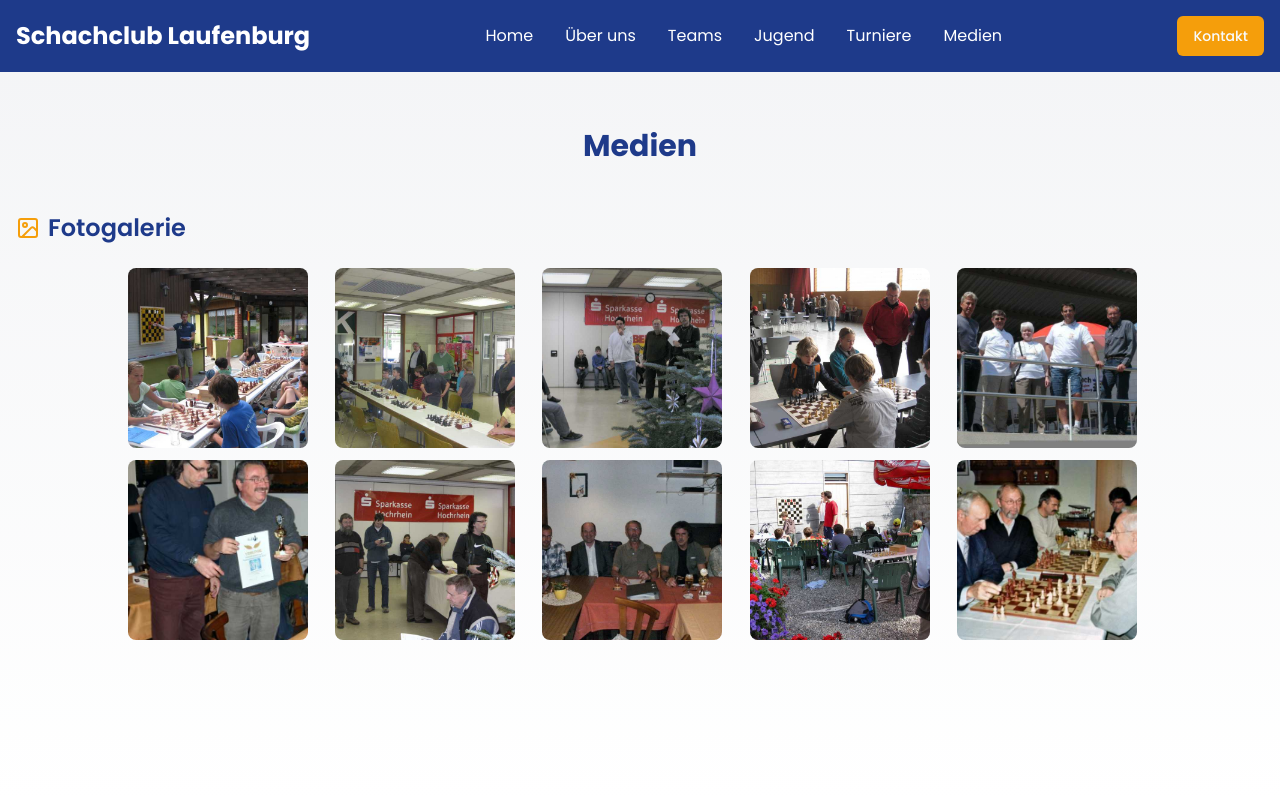
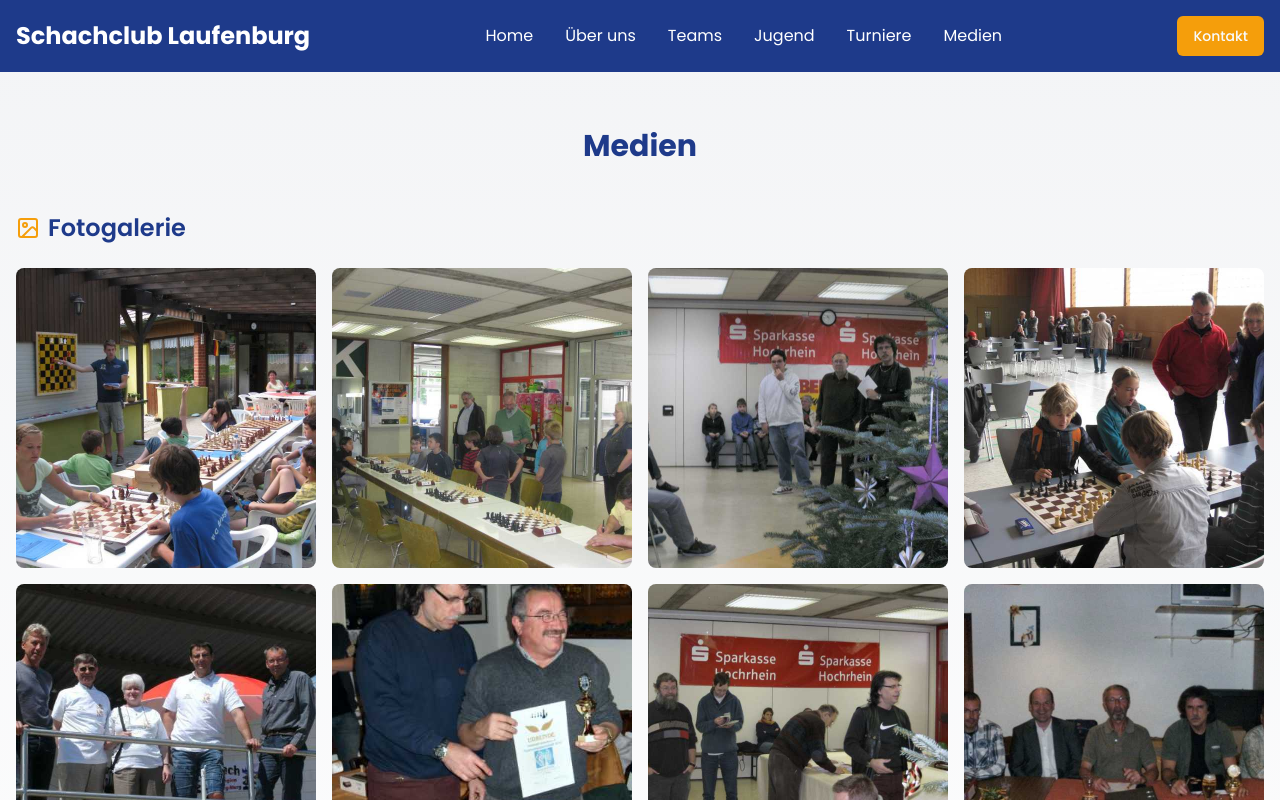
Before and after one commit to myronsi/schachclub-laufenburg, a React (Vite) app: page /archiv in a window 1280 px wide. Shown: the top 800 px of the page. Built offline with nearby package versions, Linux system fonts and the light colour scheme.

Commit message:
images correction

```diff
--- a/src/components/MediaSection.tsx
+++ b/src/components/MediaSection.tsx
@@ -60,16 +60,16 @@ const MediaSection = () => {
         </h2>
 
         {/* Photo Gallery */}
-        <div className="mb-12">
+        <div className="mb-13">
           <h3 className="text-2xl font-semibold mb-6 text-club-primary flex items-center gap-2">
             <Image className="text-club-accent" />
             Fotogalerie
           </h3>
-          <div className="grid grid-cols-2 sm:grid-cols-3 md:grid-cols-4 lg:grid-cols-5 gap-3 max-w-5xl mx-auto">
+          <div className="grid grid-cols-1 sm:grid-cols-2 md:grid-cols-4 lg:grid-cols-4 gap-4">
             {images.map((image, index) => (
               <Dialog key={index}>
                 <DialogTrigger asChild>
-                  <div className="aspect-square relative cursor-pointer hover-scale overflow-hidden rounded-lg w-full max-w-[180px]">
+                  <div className="aspect-square relative cursor-pointer hover-scale overflow-hidden rounded-lg">
                     <img
                       src={image.src}
                       alt={image.title}
```
